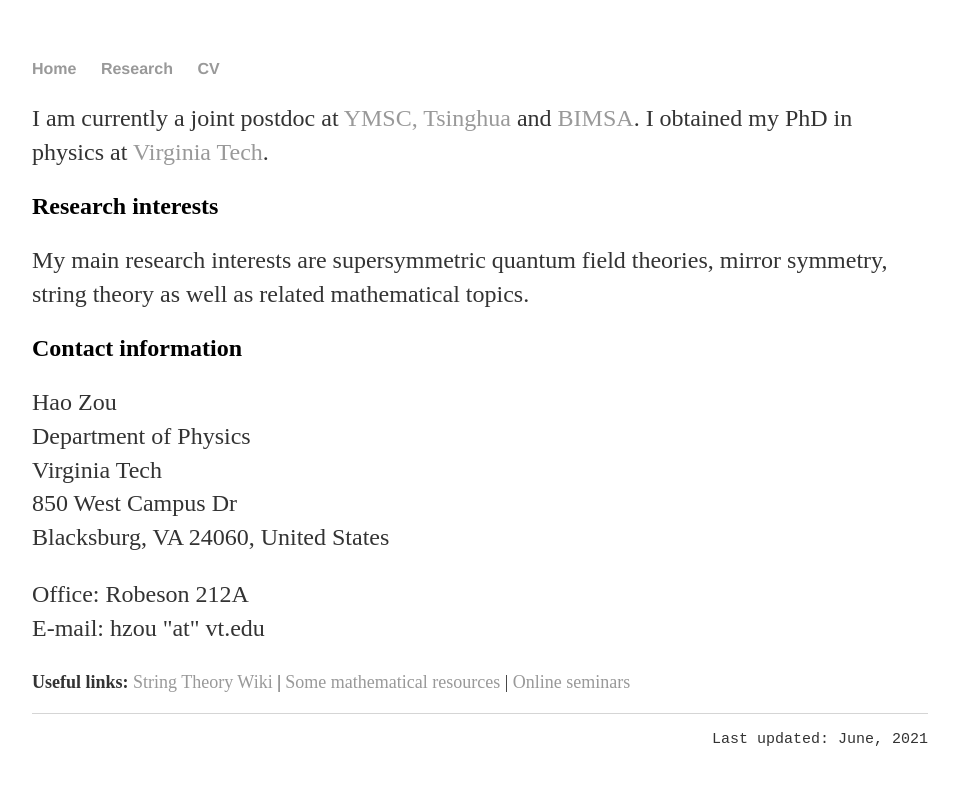
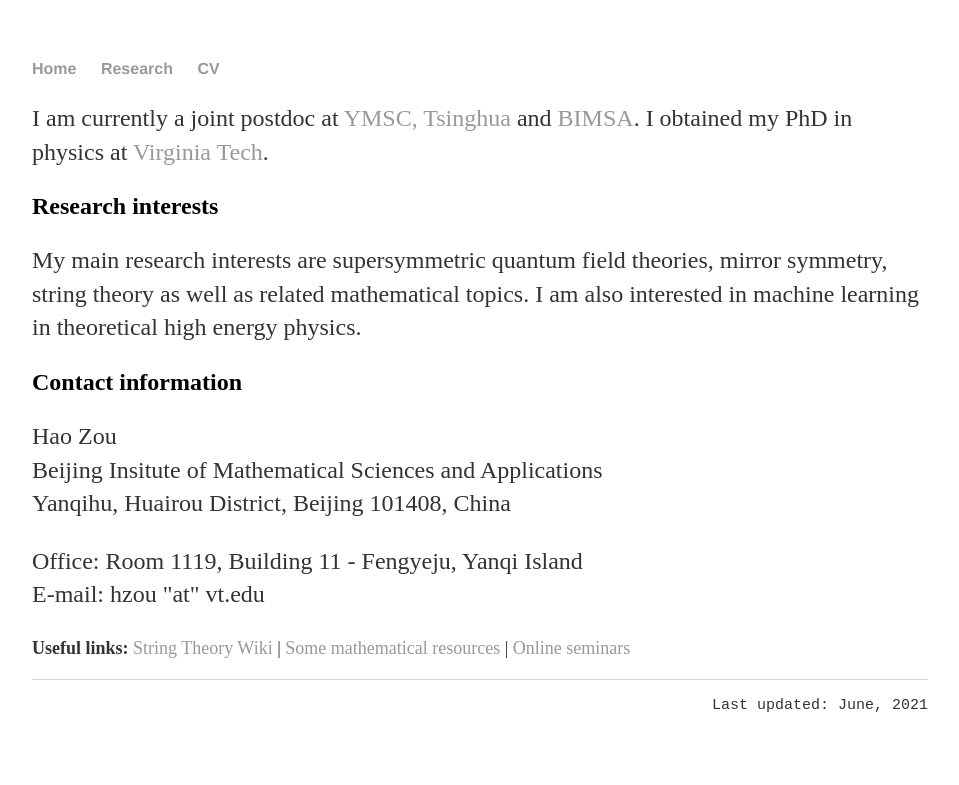
Before and after one commit to hhzou/hhzou.github.io, a Jekyll site: the page built from index.html, in a window 1280 px wide. Shown: the top 785 px of the page, without its empty margins (160-1119 px from the left). Built offline with Jekyll 4.4.1, drawn with Linux system fonts in a browser that asks for light colours.

Commit message:
Update contact information

```diff
--- a/index.html
+++ b/index.html
@@ -9,15 +9,15 @@ title: Hao Zou - Homepage
 
 	<h2>Research interests</h2>
 	<p>
-		My main research interests are supersymmetric quantum field theories, mirror symmetry, string theory as well as related mathematical topics.
+		My main research interests are supersymmetric quantum field theories, mirror symmetry, string theory as well as related mathematical topics. I am also interested in machine learning in theoretical high energy physics.
 	</p>
 
 	<h2> Contact information </h2>
 	<p>
-	Hao Zou <br> Department of Physics <br> Virginia Tech <br> 850 West Campus Dr <br> Blacksburg, VA 24060, United States
+	Hao Zou <br>Beijing Insitute of Mathematical Sciences and Applications <br>Yanqihu, Huairou District, Beijing 101408, China
 	</p>
 	<p>
-	Office: Robeson 212A <br> E-mail: hzou "at" vt.edu
+	Office: Room 1119, Building 11 - Fengyeju, Yanqi Island <br> E-mail: hzou "at" vt.edu
 	</p>
 
 
```
